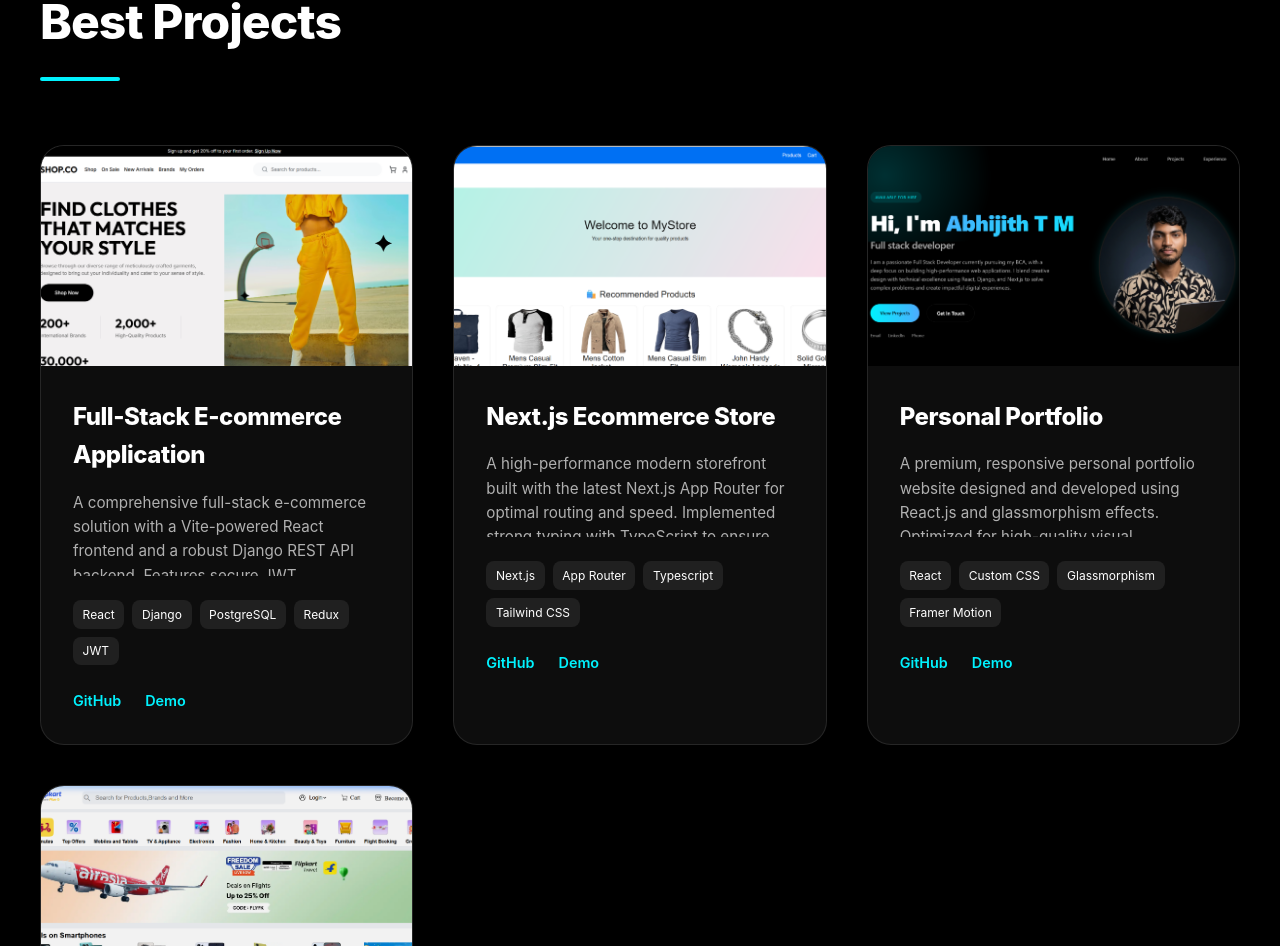
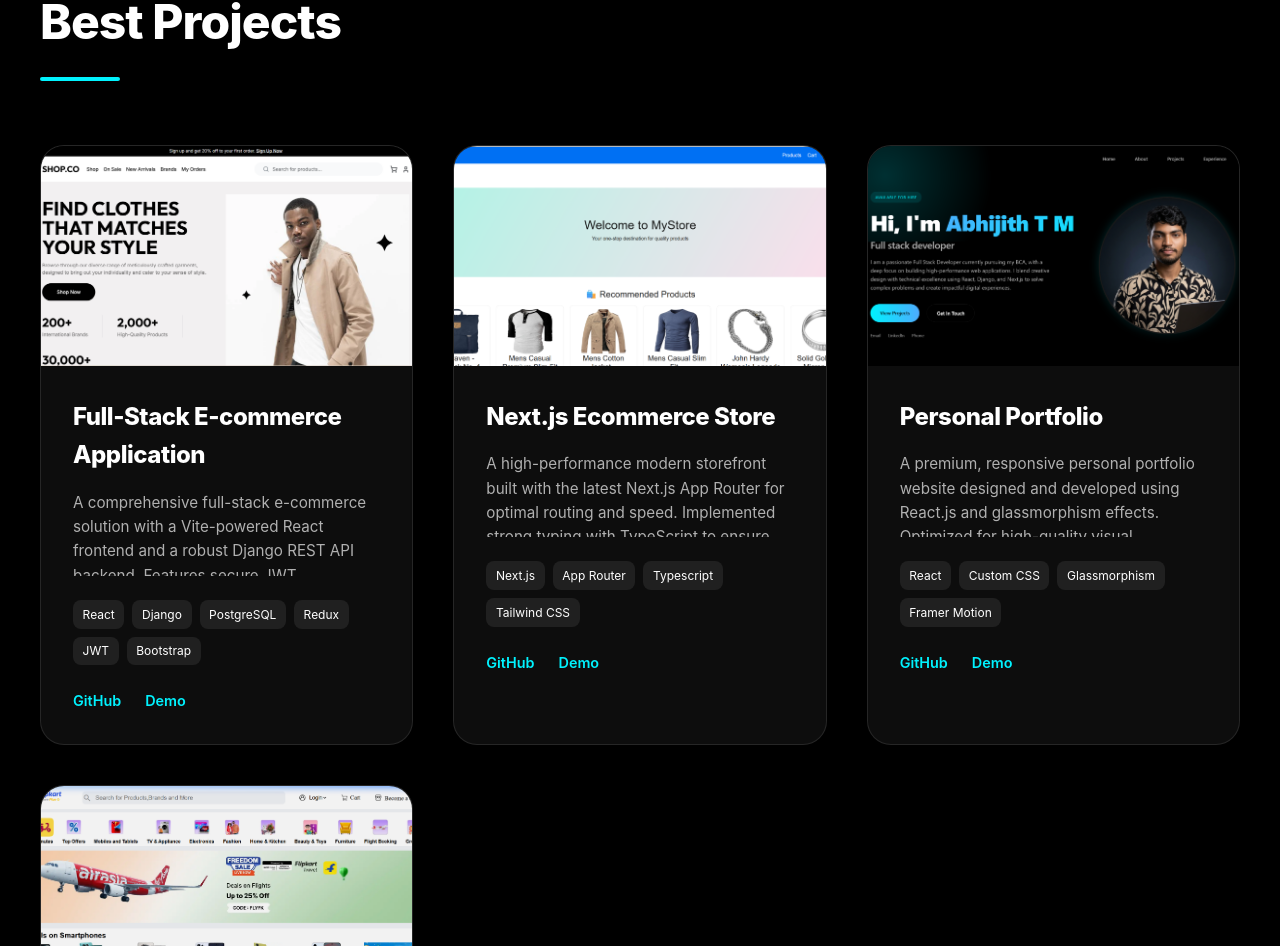
Before and after one commit to Abhijithgit104/Portfolio, a React (Create React App) app: page / in a window 1280 px wide. Shown: the part 1591-2537 px from the top of the page. Built offline with nearby package versions, Linux system fonts and the light colour scheme.

Commit message:
edited images

```diff
--- a/src/App.js
+++ b/src/App.js
@@ -38,10 +38,10 @@ const App = () => {
       {
         title: "Full-Stack E-commerce Application",
         description: "A comprehensive full-stack e-commerce solution with a Vite-powered React frontend and a robust Django REST API backend. Features secure JWT authentication, Redux state management, and a scalable PostgreSQL database schema.",
-        tools: ["React", "Django", "PostgreSQL", "Redux", "JWT"],
+        tools: ["React", "Django", "PostgreSQL", "Redux", "JWT","Bootstrap"],
         github: "https://github.com/Abhijithgit104/Full-stack-ecommerce-app.git",
-        demo: "https://ecomm-frontend-gv6v.onrender.com/",
-        image: "assets/images/full-stack.png"
+        demo: "https://ecomm-api-gv6v.onrender.com/",
+        image: "assets/images/full-stack-real.png"
       },
       {
         title: "Next.js Ecommerce Store",
```
Also changed, not shown: public/assets/images/full-stack-real.png (added).
